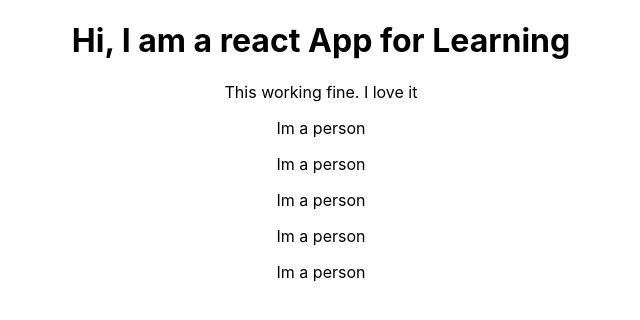
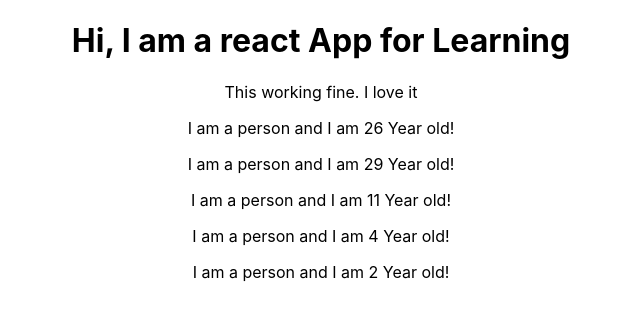
Before and after one commit to hervekhg/reactnativelearningproject, a React (Create React App) app: page / in a window 1280 px wide. Shown: the top 320 px of the page, without its empty margins (319-959 px from the left). Built offline with nearby package versions, Linux system fonts and the light colour scheme.

Commit message:
4.Utiliser des variables dans JSX

```diff
--- a/src/Person/Person.js
+++ b/src/Person/Person.js
@@ -4,7 +4,7 @@
 
 
 const person = () => {
-	return <p> Im a person </p>
+	return <p> I am a person and I am {Math.floor(Math.random()*30)} Year old!</p>
 };
 
 export default person;
```
